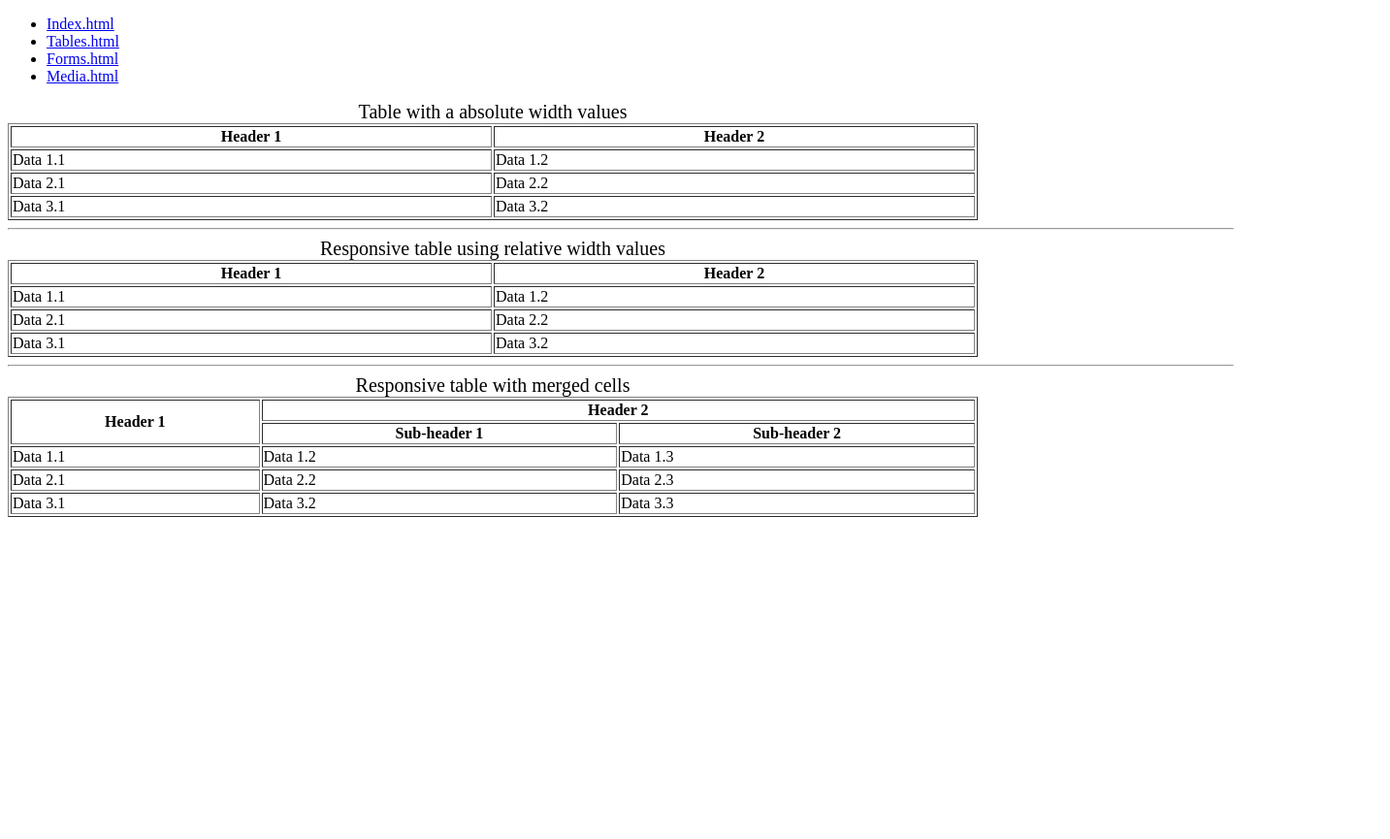
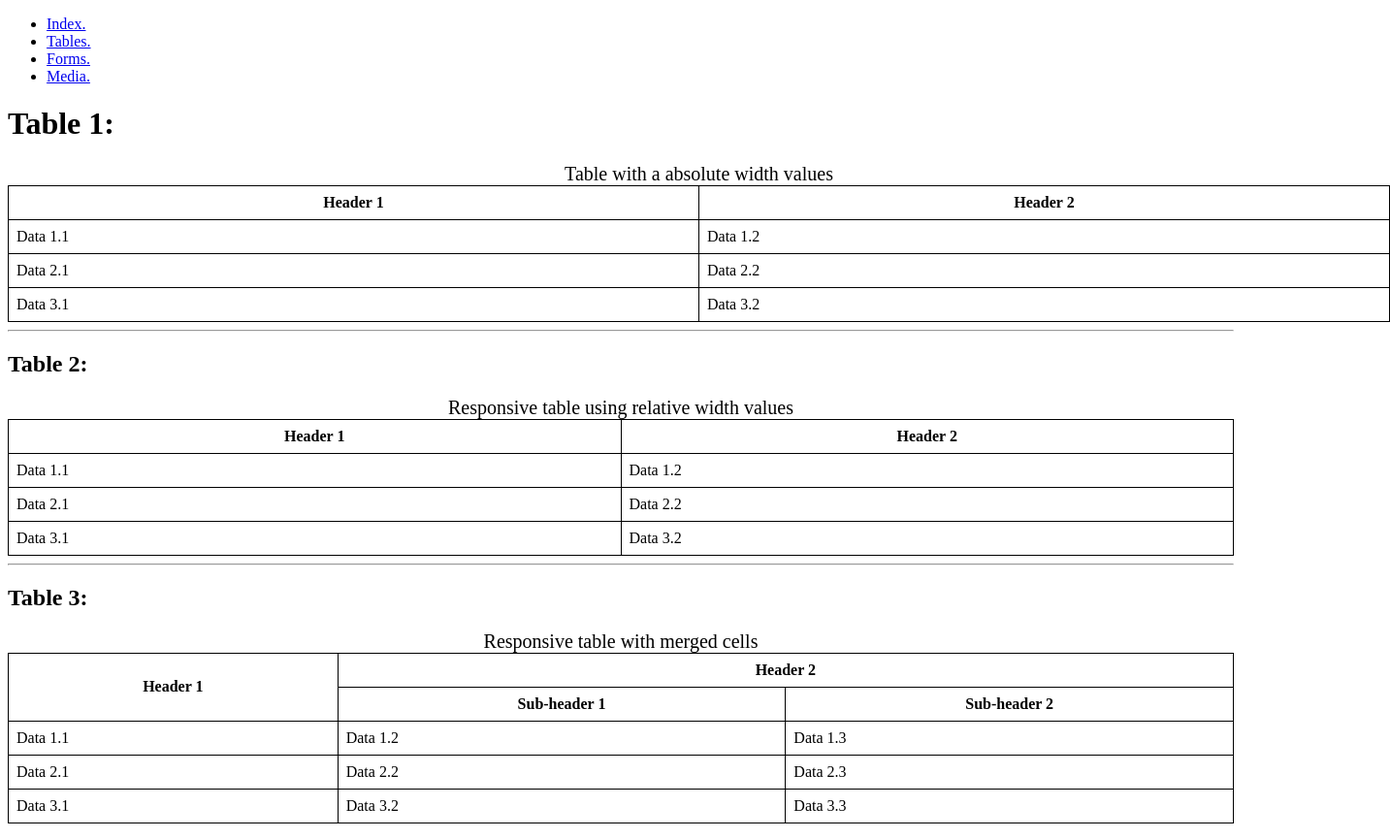
Before and after one commit to Ibarraantonioap10/COMP001A.LectureActivity4, a plain HTML site: page tables.html in a window 1280 px wide. Shown: the whole page at 97% size, 1433 px wide, since content can reach past the window. Before the commit the page ends 800 px from the top, so only its background shows below. Drawn offline with Linux system fonts and the light colour scheme.

Commit message:
intial commit

```diff
--- a/tables.css
+++ b/tables.css
@@ -38,16 +38,19 @@ main {
 div {
   color: black;
 }
-/* My table width is 1000px and the color is black for visible eye sight. */
+/* My table black in color border-collapse is collapse, the width is 1425px and the width is 100%. */
 table {
   color: black;
-  width: 1000px;
+  border-collapse: collapse;
+  width: 1425px;
+  width: 100%;
 }
-/* My caption is black in color. */
+/* My caption is black in color and my font-size is 20px making visible for eye sight. */
 caption {
   color: black;
   font-size: 20px;
 }
+/* My thead is black in color. */
 thead {
   color: black;
 }
@@ -55,19 +58,29 @@ thead {
 tr {
   color: black;
 }
-/* My th is black in color. */
+/* My th is black in color and the padding is 8px. */
 th {
-  color: black;
+  border: 1px solid black;
+  padding: 8px;
 }
+/* My td border 1px solid black and the padding is 8px. */
+td {
+  border: 1px solid black;
+  padding: 8px;
+}
+/* My tbody is black in color. */
 tbody {
   color: black;
 }
+/* My hr is black in color. */
 hr {
   color: black;
 }
+/* My footer is black in color. */
 footer {
   color: black;
 }
+/* My p is black in color. */
 p {
   color: black;
 }
--- a/tables.html
+++ b/tables.html
@@ -10,18 +10,19 @@
     <header>
       <nav>
         <ul>
-          <li><a href="index.html" target="_Self">Index.html</a></li>
-          <li><a href="tables.html" target="_Self">Tables.html</a></li>
-          <li><a href="forms.html" taregt="_Self">Forms.html</a></li>
-          <li><a href="media.html" target="_Self">Media.html</a></li>
+          <li><a href="index.html">Index.</a></li>
+          <li><a href="tables.html">Tables.</a></li>
+          <li><a href="forms.html">Forms.</a></li>
+          <li><a href="media.html">Media.</a></li>
         </ul>
       </nav>
     </header>
     <main>
       <!-- Div container for building tables with fixed size -->
       <div id="table1">
+        <h1>Table 1:</h1>
         <!--Tables with fixed size -->
-        <table border="1">
+        <table style="width: 1425px">
           <caption>
             Table with a absolute width values
           </caption>
@@ -55,8 +56,9 @@
       <hr />
       <!-- Div container for building responsive tables -->
       <div id="tables2">
+        <h2>Table 2:</h2>
         <!-- Responsive table that adjusts its width based on its parent container's width -->
-        <table border="1">
+        <table style="width: 100%">
           <caption>
             Responsive table using relative width values
           </caption>
@@ -90,8 +92,9 @@
       <hr />
       <!-- Div container for building responsive tables with merged cells -->
       <div id="table3">
+        <h2>Table 3:</h2>
         <!-- Responsive table with merged cells -->
-        <table border="1">
+        <table style="width: 100%">
           <caption>
             Responsive table with merged cells
           </caption>
```
